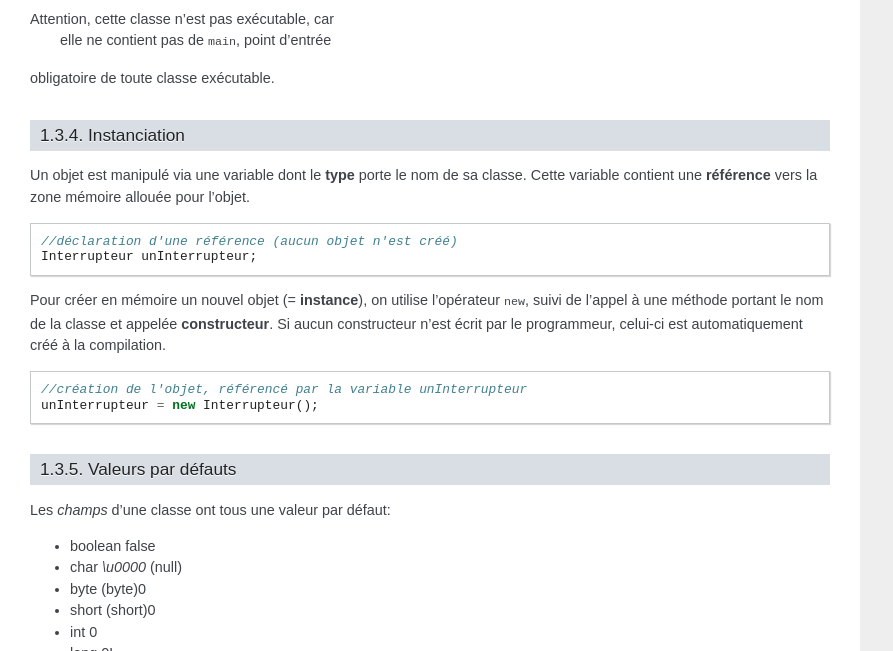
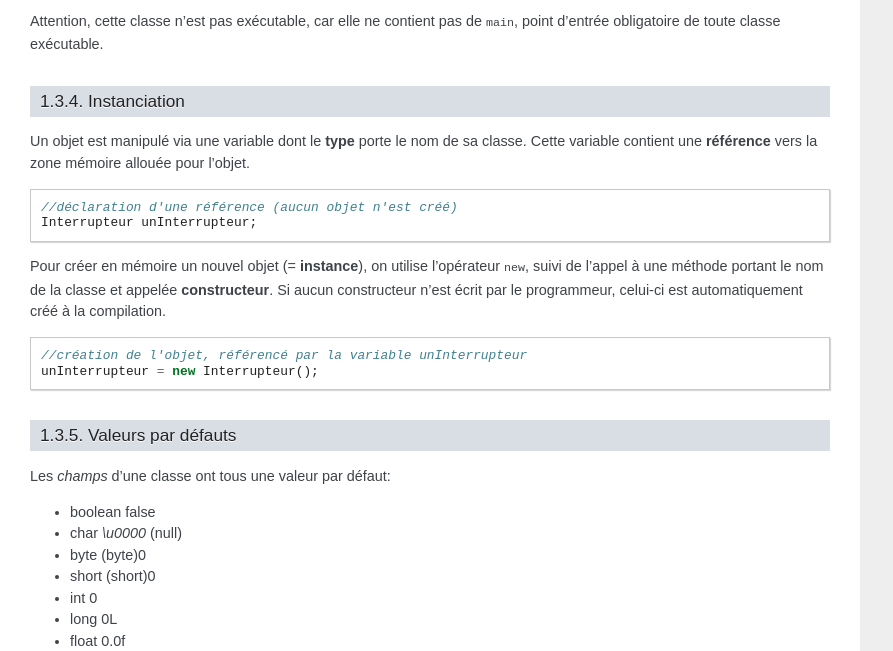
Before and after one commit to troussil/elp, a Sphinx documentation site: the page built from source/TDCodeClient.rst, in a window 1280 px wide and 900 px high, scrolled down 3762 px, cut to the strip 249-900 px from the top of the window. Shown: the whole strip, without its empty margins (0-893 px from the left). Built offline with Sphinx 7.4.7, drawn with Linux system fonts in a browser that asks for light colours; some of the changed lines change nothing that is shown; some of the changed text lies outside the part shown.

Commit message:
petites corrections

```diff
--- a/source/TDCodeClient.rst
+++ b/source/TDCodeClient.rst
@@ -80,7 +80,7 @@
 
 - void
 - boolean
-- char (8-bit, Unicode)
+- char (16-bit, Unicode)
 - byte (8-bit)
 - short (16-bit)
 - int (32-bit)
@@ -97,7 +97,7 @@
 - incréments: ``++`` ``--``
 - opérateurs sur les bits: ``&`` ``|`` ``^`` ``~`` ``>>`` ``<<``
 - affectation: ``=`` ``-=`` ``+=`` ``*=`` ``/=``
-- conditionnel: ``?`` et ``\``
+- conditionnel: ``?:``
 
 Instructions et blocs
 ---------------------------------
@@ -202,7 +202,7 @@
    :lines: 1-9
 
 Attention, cette classe n'est pas exécutable, car
- elle ne contient pas de ``main``, point d'entrée
+elle ne contient pas de ``main``, point d'entrée
 obligatoire de toute classe exécutable.
 
 
```
